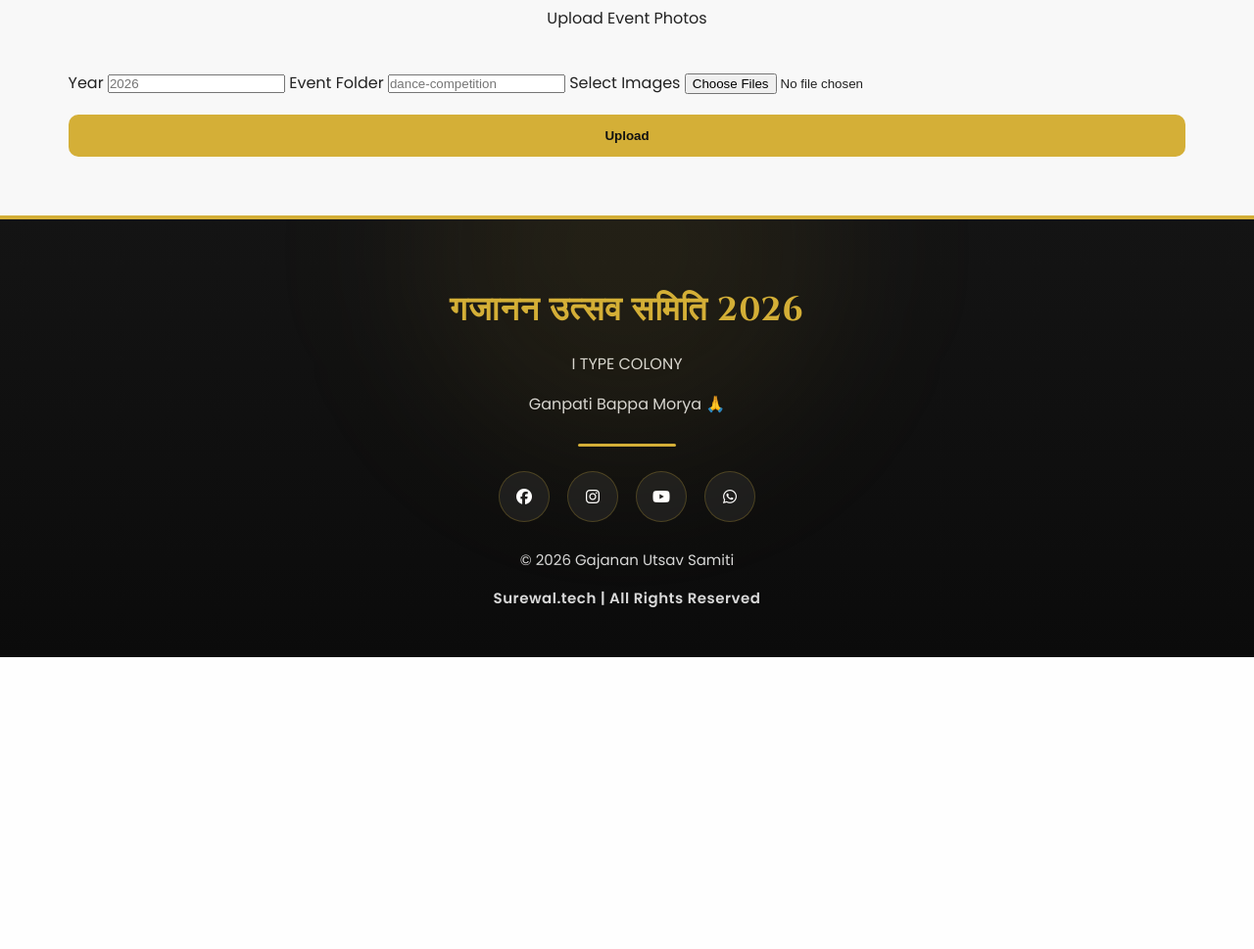
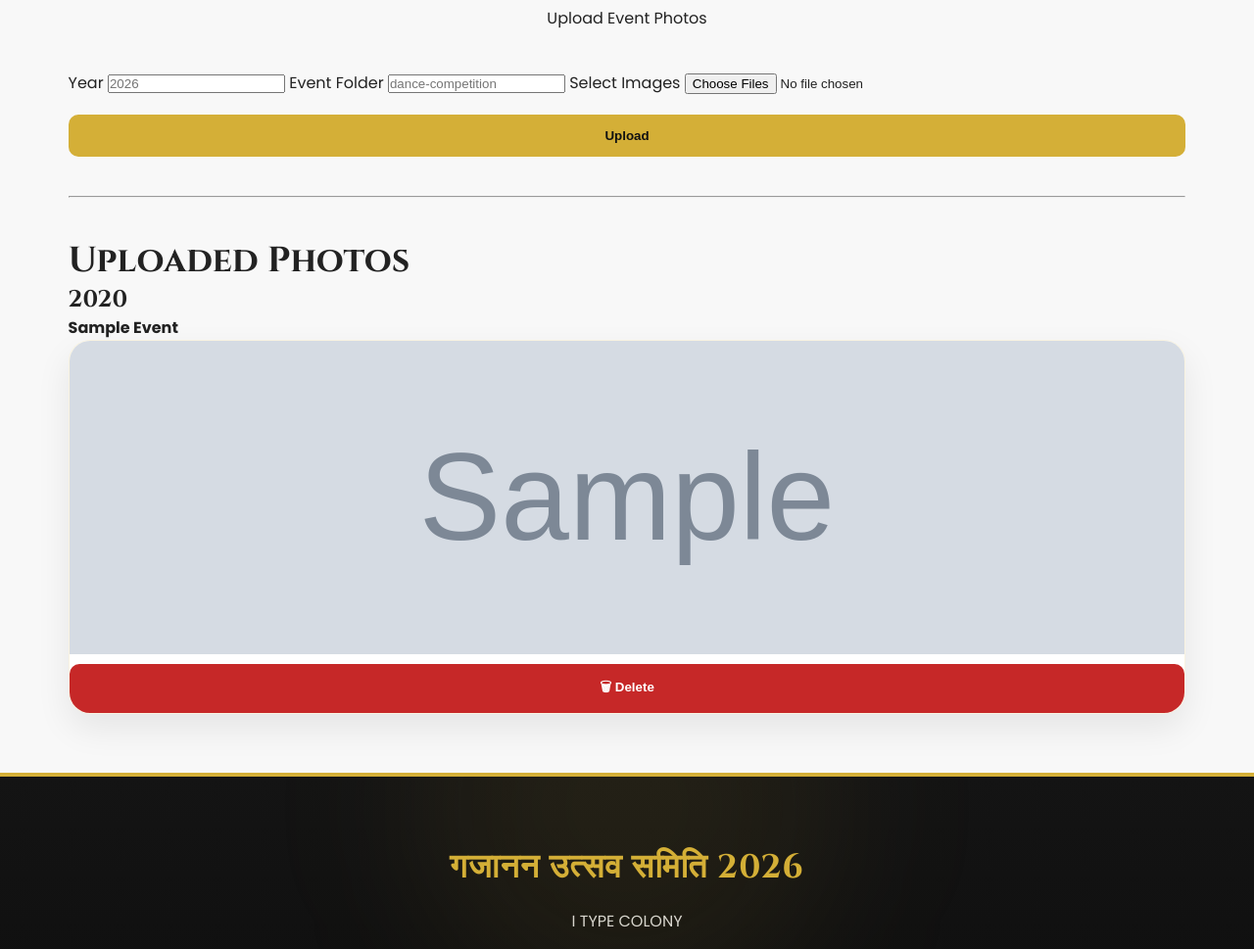
Before and after one commit to MohitSurewal/gajanan-utsav, a Flask app: template templates/admin/gallery.html in a window 1280 px wide. Shown: the part 164-1133 px from the top of the page at 98% size. Before the commit the page ends 835 px from the top, so only its background shows below. Run offline with Flask 3, Linux system fonts and the light colour scheme; the template is opened without the code that fills it: most values are stand-ins (such as "Sample title", 1, 10 or a date in 2020); grey boxes marked "Sample" are stand-in pictures; some libraries are stand-ins or nearby versions.

Commit message:
Enhance gallery.html with uploaded photos display
Added a section to display uploaded photos with delete functionality.

```diff
--- a/templates/admin/gallery.html
+++ b/templates/admin/gallery.html
@@ -62,6 +62,72 @@ Upload
 
 </form>
 
+<hr style="margin:40px 0;">
+
+<h2>Uploaded Photos</h2>
+
+{% for year, events in gallery.items() %}
+
+<h3>{{ year }}</h3>
+
+{% for event, images in events.items() %}
+
+<h4>{{ event.replace('-', ' ').title() }}</h4>
+
+<div class="gallery-grid">
+
+    {% for image in images %}
+
+    <div class="gallery-item">
+
+        <img
+            src="{{ image.url }}"
+            alt="Gallery Image">
+
+        <form
+            method="POST"
+            action="{{ url_for('delete_gallery_image') }}">
+
+            <input
+                type="hidden"
+                name="csrf_token"
+                value="{{ csrf_token() }}">
+
+            <input
+                type="hidden"
+                name="year"
+                value="{{ year }}">
+
+            <input
+                type="hidden"
+                name="event"
+                value="{{ event }}">
+
+            <input
+                type="hidden"
+                name="public_id"
+                value="{{ image.public_id }}">
+
+            <button
+                class="admin-btn"
+                style="margin-top:10px;background:#c62828;color:#fff;">
+
+                🗑 Delete
+
+            </button>
+
+        </form>
+
+    </div>
+
+    {% endfor %}
+
+</div>
+
+{% endfor %}
+
+{% endfor %}
+
 </div>
 
 </section>
```
